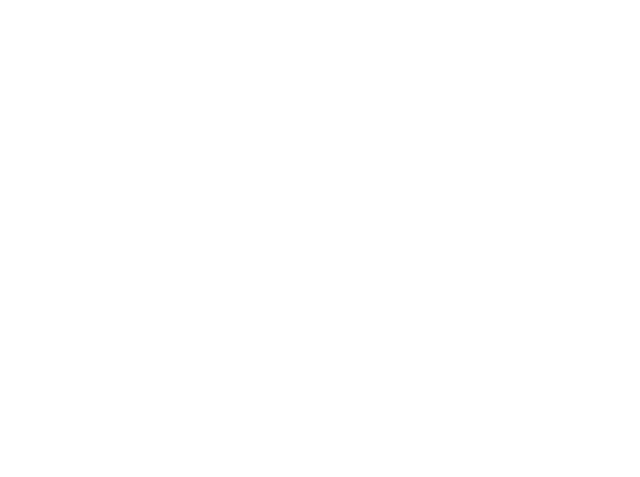
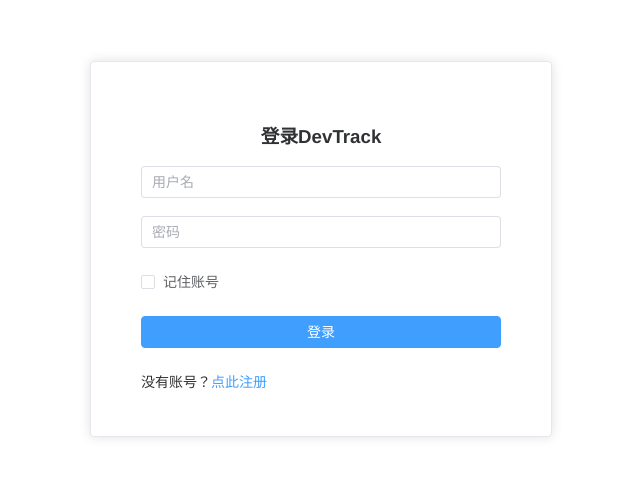
Before and after one commit to IkaroInory/DevTrack-Web-JavaScript, a Vue app: page /signin in a window 1280 px wide. Before the commit this address had no page. Shown: the part 119-596 px from the top of the page, without its empty margins (319-959 px from the left). Built offline with nearby package versions, Linux system fonts and the light colour scheme.

Commit message:
feat: Modular sign in form

```diff
--- /dev/null
+++ b/src/components/form/SignInForm.vue
@@ -0,0 +1,102 @@
+<template>
+    <el-form :model="signInForm" :rules="signInFormRules" ref="signInFormRef" status-icon>
+        <el-form-item prop="username">
+            <el-input type="text" placeholder="用户名" v-model="signInForm.username"/>
+        </el-form-item>
+        <el-form-item prop="password">
+            <el-input type="password" placeholder="密码" v-model="signInForm.password" show-password/>
+        </el-form-item>
+
+        <el-form-item>
+            <el-checkbox v-model="rememberAccount" label="记住账号"/>
+        </el-form-item>
+        <el-form-item>
+            <el-button class="form-button" type="primary" @click="submitSignInForm" :loading="requestingService">登录</el-button>
+        </el-form-item>
+
+        <el-form-item>
+            没有账号？
+            <router-link class="el-link el-link--primary" :to="{name: 'register'}">点此注册</router-link>
+        </el-form-item>
+    </el-form>
+</template>
+
+<script>
+    import axios from "axios";
+    import router from "@/router";
+    import portList from "@/api/PortList";
+    import statusCode from "@/api/StatusCode";
+
+    export default {
+        name: "SignInForm",
+        data() {
+            return {
+                requestingService: false,
+                rememberAccount: false,
+                signInForm: {
+                    username: "",
+                    password: ""
+                },
+                signInFormRules: {
+                    username: [{required: true, message: "请输入用户名。", trigger: "blur"}],
+                    password: [{required: true, message: "请输入密码。", trigger: "blur"}]
+                }
+            }
+        },
+        methods: {
+            submitSignInForm() {
+                this.$refs.signInFormRef.validate((valid) => {
+                    if (valid) {
+                        this.$data.requestingService = true;
+                        axios.get(
+                            portList.url + portList.accounts.url + portList.accounts.login,
+                            {params: this.$data.signInForm, timeout: 3000}
+                        ).then(res => {
+                            if (res.data.statusCode === statusCode.success) {
+                                this.$message({
+                                    showClose: true,
+                                    message: "欢迎 " + res.data.resultData.nickname + " ！",
+                                    type: "success",
+                                    duration: 3000
+                                });
+                                router.push('/');
+                                sessionStorage.setItem("account", JSON.stringify(res.data.resultData));
+                            }
+                            if (res.data.statusCode === statusCode.userNotExists) {
+                                this.$message({
+                                    showClose: true,
+                                    message: "用户不存在！",
+                                    type: "error",
+                                    duration: 3000
+                                });
+                            }
+                            if (res.data.statusCode === statusCode.passwordError) {
+                                this.$message({
+                                    showClose: true,
+                                    message: "密码错误！",
+                                    type: "error",
+                                    duration: 3000
+                                });
+                            }
+                            this.$data.requestingService = false;
+                        }).catch(error => {
+                            this.$message({
+                                showClose: true,
+                                message: "请求超时！",
+                                type: "error",
+                                duration: 3000
+                            });
+                            this.$data.requestingService = false;
+                        });
+                    }
+                })
+            }
+        }
+    }
+</script>
+
+<style scoped>
+    .form-button {
+        width: 100%;
+    }
+</style>
--- a/src/router/index.js
+++ b/src/router/index.js
@@ -9,6 +9,7 @@ import Project from "@/views/HomeChildren/Project";
 import Plus from "@/views/HomeChildren/Plus";
 import Search from "@/views/HomeChildren/Search";
 import Message from "@/views/HomeChildren/Message";
+import SignIn from "@/views/SignIn";
 
 const routes = [
     {
@@ -29,6 +30,11 @@ const routes = [
         component: Login
     },
     {
+        path: '/signin',
+        name: 'signIn',
+        component: SignIn
+    },
+    {
         path: '/register',
         name: 'register',
         component: Register
--- /dev/null
+++ b/src/views/SignIn.vue
@@ -0,0 +1,26 @@
+<template>
+    <div>
+        <el-card class="login-container">
+            <h3>登录DevTrack</h3>
+
+            <SignInForm/>
+        </el-card>
+    </div>
+</template>
+
+<script>
+    import SignInForm from "@/components/form/SignInForm";
+
+    export default {
+        name: "SignIn",
+        components: {SignInForm}
+    }
+</script>
+
+<style scoped>
+    .login-container {
+        width: 400px;
+        margin: 180px auto;
+        padding: 20px 30px 0;
+    }
+</style>
```
